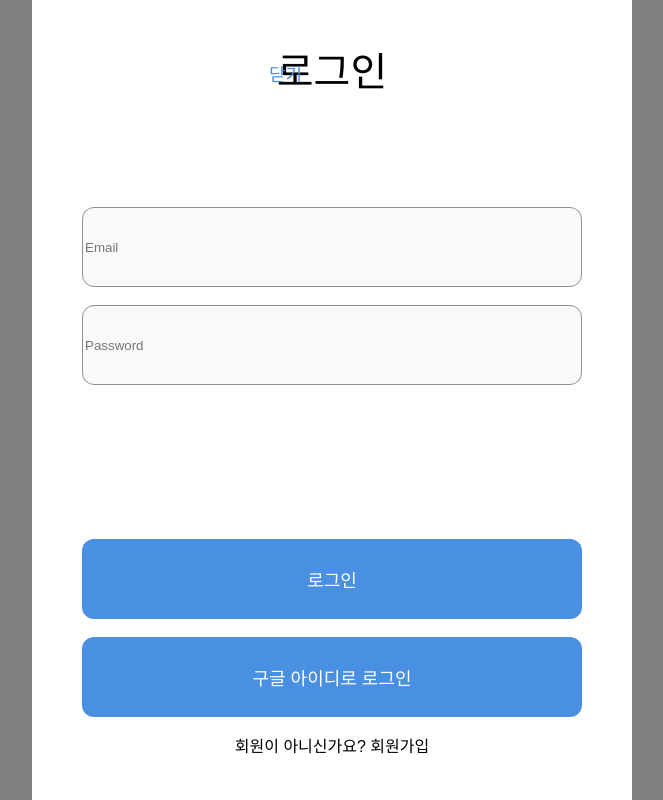
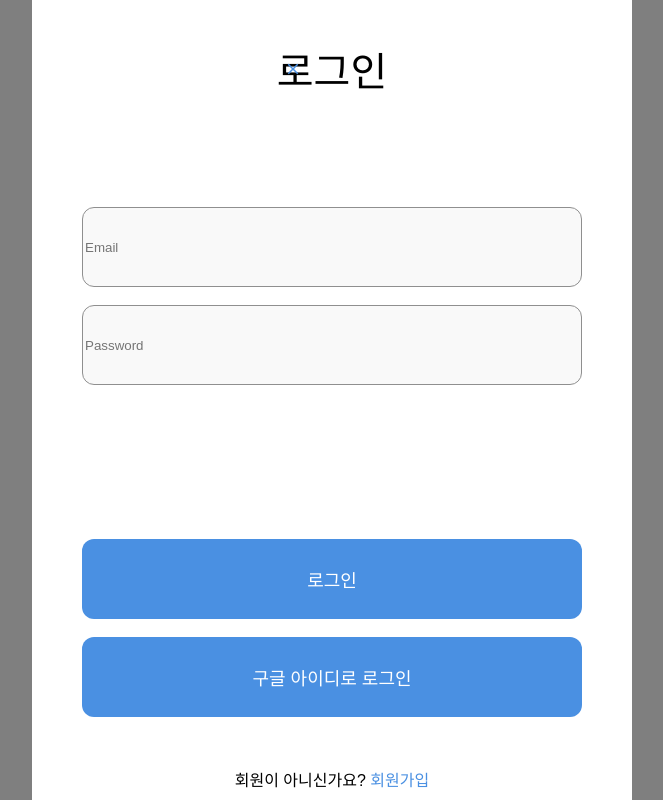
Before and after one commit to CircleSeok/TodaysOutfit, a React (Create React App) app: page /signup in a window 1280 px wide. Shown: the whole page, without its empty margins (308-971 px from the left). Built offline with nearby package versions, Linux system fonts and the light colour scheme; no server answers.

Commit message:
style/signUp 닫기 아이콘추가, 회원가입 form스타일, AuthToggle추가

```diff
--- a/src/components/SignUp.tsx
+++ b/src/components/SignUp.tsx
@@ -9,8 +9,10 @@ import {
   FormContainer,
   Title,
   CloseButton,
+  AuthToggle,
 } from './SignUpStyles';
 import ModalStore from '../store/ModalStore';
+import styled from 'styled-components';
 
 interface SignUpProps {
   redirectPath: string;
@@ -105,7 +107,7 @@ const SignUp: React.FC<SignUpProps> = ({ redirectPath }) => {
     <ModalContainer>
       <ModalContent>
         <Container>
-          <CloseButton onClick={handleCloseButtonClick}>닫기</CloseButton>
+          <CloseButton onClick={handleCloseButtonClick} />
           <Title>{buttonText}</Title>
 
           <FormContainer onSubmit={handleAuth}>
@@ -134,9 +136,12 @@ const SignUp: React.FC<SignUpProps> = ({ redirectPath }) => {
               구글 아이디로 {buttonText}
             </button>
             <p onClick={toggleAuthMode} style={{ cursor: 'pointer' }}>
-              {isLogin
-                ? '회원이 아니신가요? 회원가입'
-                : '이미 회원이신가요? 로그인'}
+              {isLogin ? '회원이 아니신가요? ' : '이미 회원이신가요? '}
+              {isLogin ? (
+                <AuthToggle isLogin={isLogin}>회원가입</AuthToggle>
+              ) : (
+                <AuthToggle isLogin={isLogin}>로그인</AuthToggle>
+              )}
             </p>
           </FormContainer>
         </Container>
--- a/src/components/SignUpStyles.ts
+++ b/src/components/SignUpStyles.ts
@@ -1,5 +1,5 @@
 import styled from 'styled-components';
-
+import { IoMdClose } from 'react-icons/io';
 export const ModalContainer = styled.div`
   display: flex;
   align-items: center;
@@ -49,6 +49,10 @@ export const FormContainer = styled.form`
     margin-top: 154px;
   }
 
+  input:nth-child(3) + button {
+    margin-top: 56px;
+  }
+
   button {
     width: 500px;
     height: 80px;
@@ -57,11 +61,20 @@ export const FormContainer = styled.form`
     border: none;
     font-size: 18px;
     color: white;
+    cursor: pointer;
   }
 
   button + button {
     margin-top: 18px;
   }
+
+  button + p {
+    margin-top: 50px;
+  }
+`;
+
+export const AuthToggle = styled.span<{ isLogin: boolean }>`
+  color: ${(props) => (props.isLogin ? '#4a90e2' : '#4a90e2')};
 `;
 
 export const LogoContainer = styled.div`
@@ -78,7 +91,7 @@ export const Title = styled.div`
   font-size: 40px;
 `;
 
-export const CloseButton = styled.div`
+export const CloseButton = styled(IoMdClose)`
   position: absolute;
   top: 60px;
   right: 670px;
```
